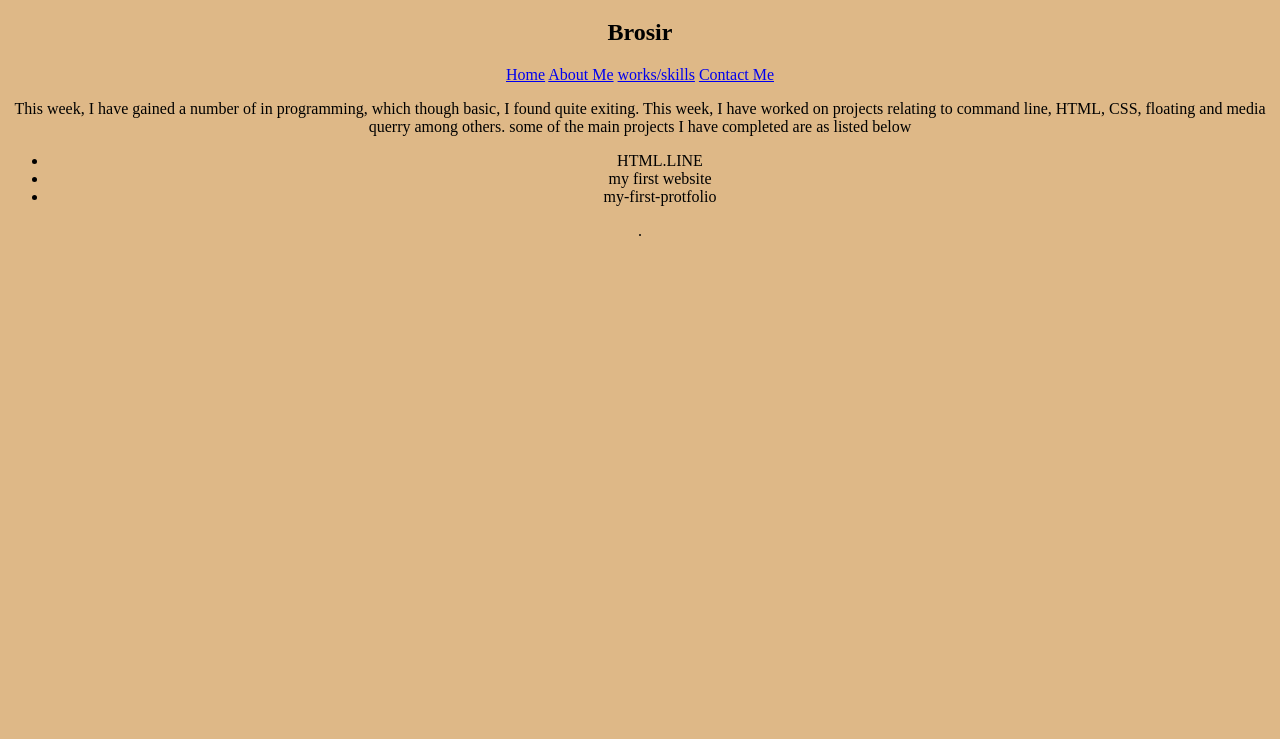
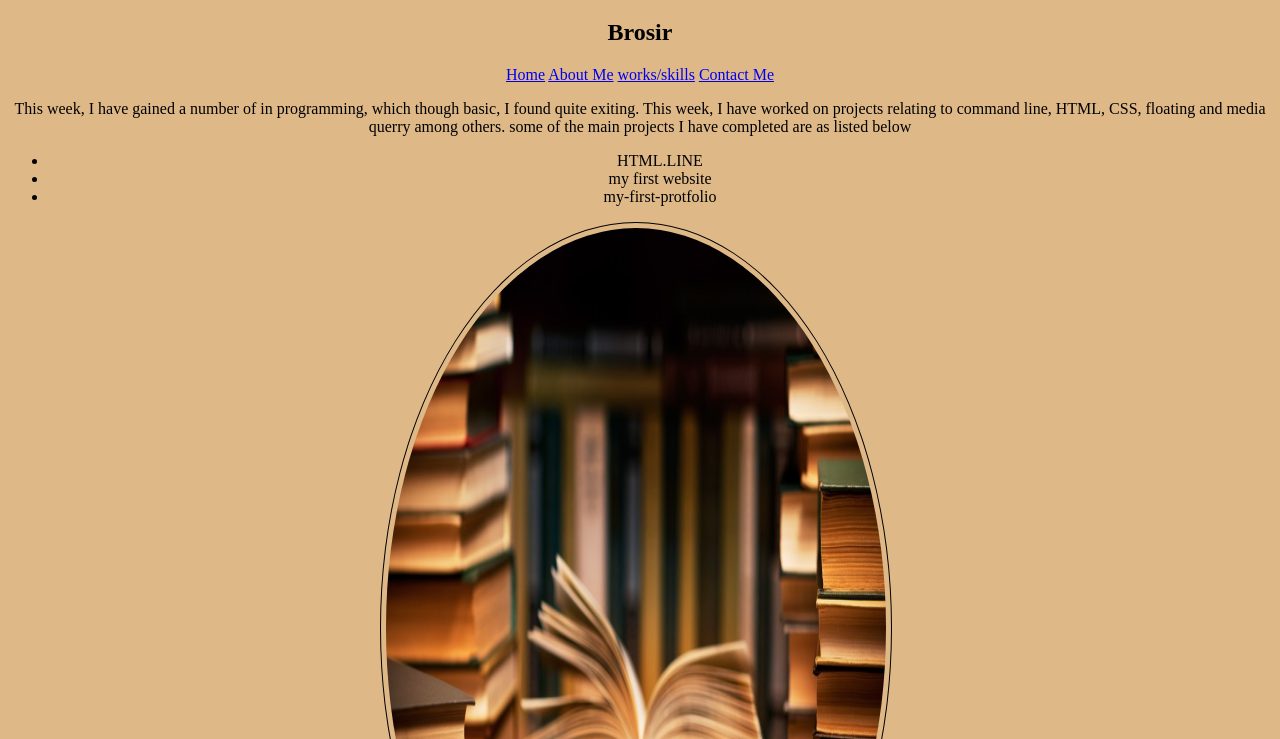
Before and after one commit to Brosir-Maraka/Personal-portfolio, a plain HTML site: page work-skills.html in a window 1280 px wide. Shown: the part 61-800 px from the top of the page. Drawn offline with Linux system fonts and the light colour scheme.

Commit message:
add picture on works page

```diff
--- a/work-skills.html
+++ b/work-skills.html
@@ -23,5 +23,9 @@
     <li> my first website</li>
     <li>my-first-protfolio</li>
 </ul>
+
+
+<img src="Images/reading.jpg" alt="profile picture" class="img">
+
 </body> .
 </html>
```
Also changed, not shown: Images/reading.jpg (added).
